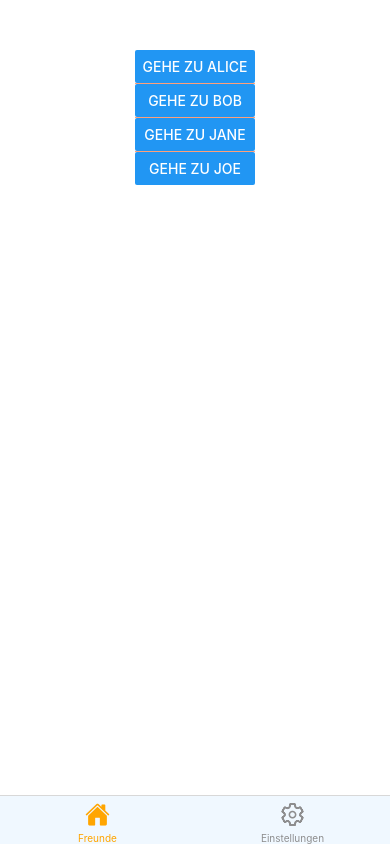
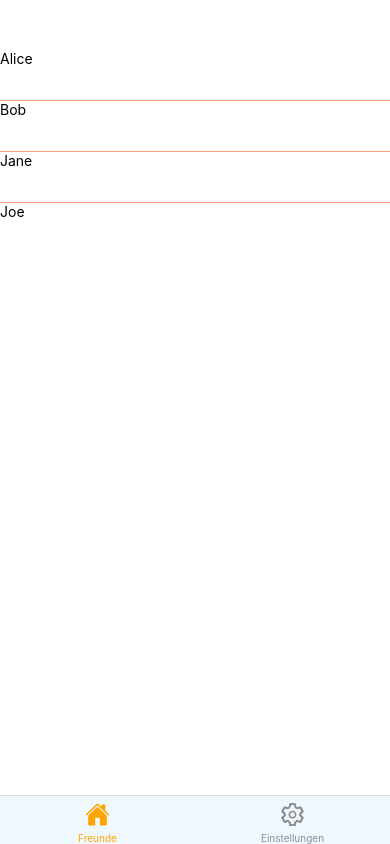
Before and after one commit to behrends/FriendsList, a React Native app: screen /HomeScreen in a window 390 px wide. Built offline with nearby package versions, Linux system fonts and the light colour scheme.

Commit message:
Listeneintrag durch Pressable antippbar machen

```diff
--- a/components/FriendListItem.jsx
+++ b/components/FriendListItem.jsx
@@ -1,7 +1,9 @@
-import { Button } from 'react-native';
+import { Pressable, Text } from 'react-native';
 
 export default function FriendListItem({ friend, onPress }) {
   return (
-    <Button title={`Gehe zu ${friend.name}`} onPress={onPress} />
+    <Pressable style={{ height: 50 }} onPress={onPress}>
+      <Text>{friend.name}</Text>
+    </Pressable>
   );
 }
--- a/screens/HomeScreen.jsx
+++ b/screens/HomeScreen.jsx
@@ -1,10 +1,4 @@
-import {
-  Button,
-  FlatList,
-  StyleSheet,
-  Text,
-  View,
-} from 'react-native';
+import { FlatList, StyleSheet, View } from 'react-native';
 import FriendListItem from '../components/FriendListItem';
 
 export default function HomeScreen({ navigation }) {
@@ -36,8 +30,6 @@ const styles = StyleSheet.create({
   container: {
     flex: 1,
     backgroundColor: '#fff',
-    alignItems: 'center',
-    justifyContent: 'center',
     paddingTop: 50,
   },
   listSeparator: {
```
